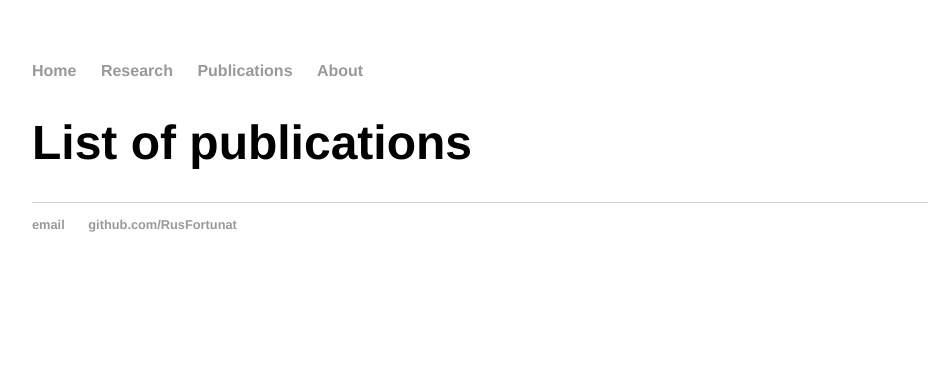
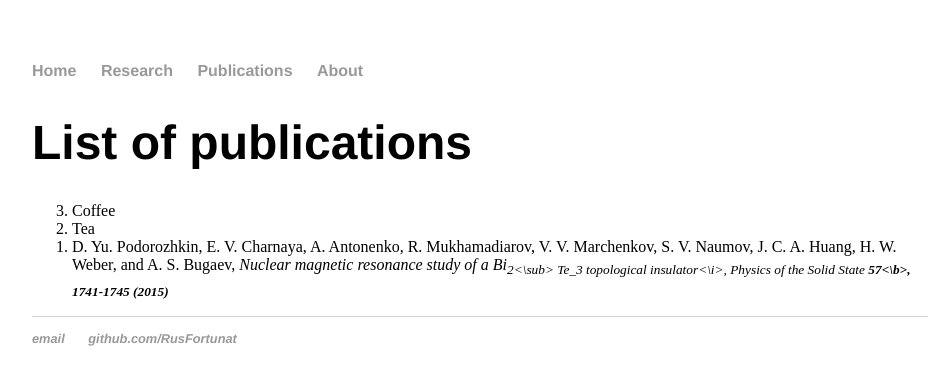
Before and after one commit to RusFortunat/mukhamadiarov, a Jekyll site: the page built from publications/index.html, in a window 1280 px wide. Shown: the top 385 px of the page, without its empty margins (160-1101 px from the left). Built offline with Jekyll 4.4.1, drawn with Linux system fonts in a browser that asks for light colours.

Commit message:
Update index.html

```diff
--- a/publications/index.html
+++ b/publications/index.html
@@ -5,6 +5,10 @@ title: List of publications
 <h1>{{ page.title }}</h1>
 
   <div class="publications">
-
+      <ol reversed type="1">
+        <li>Coffee</li>
+        <li>Tea</li>
+        <li>D. Yu. Podorozhkin, E. V. Charnaya, A. Antonenko, R. Mukhamadiarov, V. V. Marchenkov, S. V. Naumov, J. C. A. Huang, H. W. Weber, and A. S. Bugaev, <i>Nuclear magnetic resonance study of a Bi<sub>2<\sub> Te_3 topological insulator<\i>, Physics of the Solid State <b>57<\b>, 1741-1745 (2015)</li>
+      </ol>
 
   </div>
```
